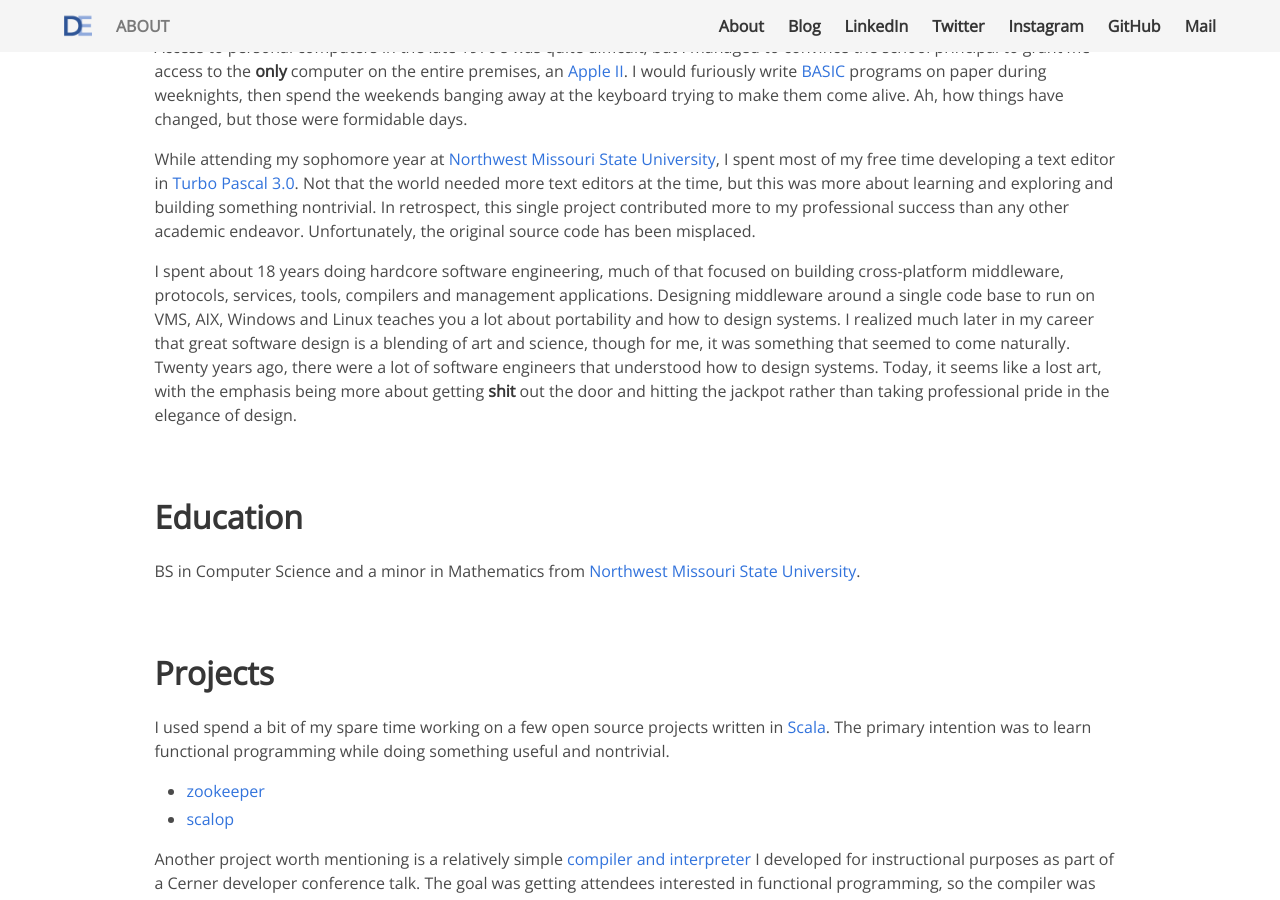
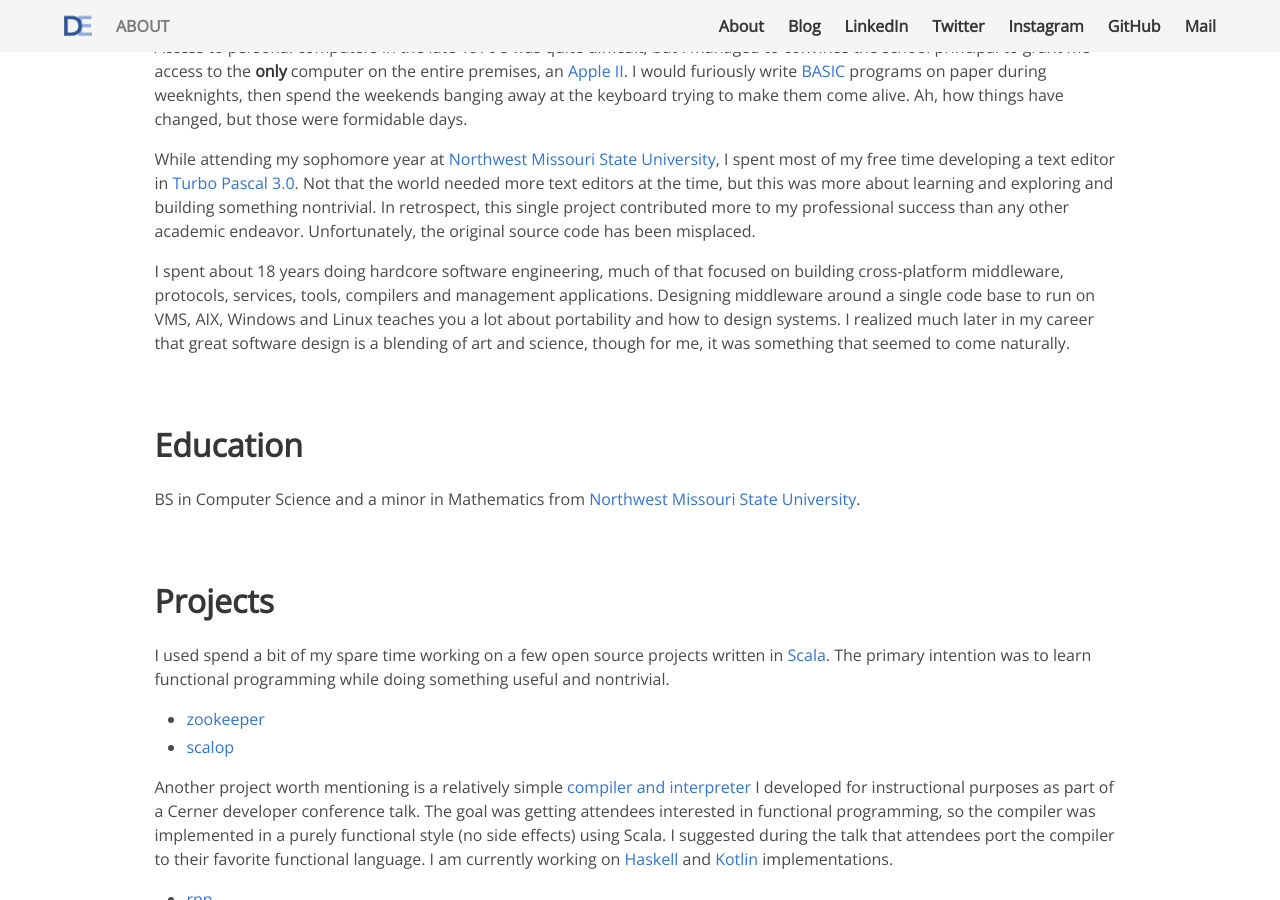
Before and after one commit to davidledwards/davidledwards.github.io, a Jekyll site: the page built from about/index.html, in a window 1280 px wide and 900 px high, scrolled down 2156 px. Built offline with Jekyll 4.4.1, drawn with Linux system fonts in a browser that asks for light colours; nearby versions of some CDN libraries.

```diff
--- a/about/index.html
+++ b/about/index.html
@@ -128,7 +128,7 @@
     While attending my sophomore year at <a href="http://www.nwmissouri.edu">Northwest Missouri State University</a>, I spent most of my free time developing a text editor in <a href="https://en.wikipedia.org/wiki/Turbo_Pascal">Turbo Pascal 3.0</a>. Not that the world needed more text editors at the time, but this was more about learning and exploring and building something nontrivial. In retrospect, this single project contributed more to my professional success than any other academic endeavor. Unfortunately, the original source code has been misplaced.
 </p>
 <p>
-    I spent about 18 years doing hardcore software engineering, much of that focused on building cross-platform middleware, protocols, services, tools, compilers and management applications. Designing middleware around a single code base to run on VMS, AIX, Windows and Linux teaches you a lot about portability and how to design systems. I realized much later in my career that great software design is a blending of art and science, though for me, it was something that seemed to come naturally. Twenty years ago, there were a lot of software engineers that understood how to design systems. Today, it seems like a lost art, with the emphasis being more about getting <strong>shit</strong> out the door and hitting the jackpot rather than taking professional pride in the elegance of design.
+    I spent about 18 years doing hardcore software engineering, much of that focused on building cross-platform middleware, protocols, services, tools, compilers and management applications. Designing middleware around a single code base to run on VMS, AIX, Windows and Linux teaches you a lot about portability and how to design systems. I realized much later in my career that great software design is a blending of art and science, though for me, it was something that seemed to come naturally.
 </p>
 <br>
 <h1 class="title is-3">Education</h1>
```
